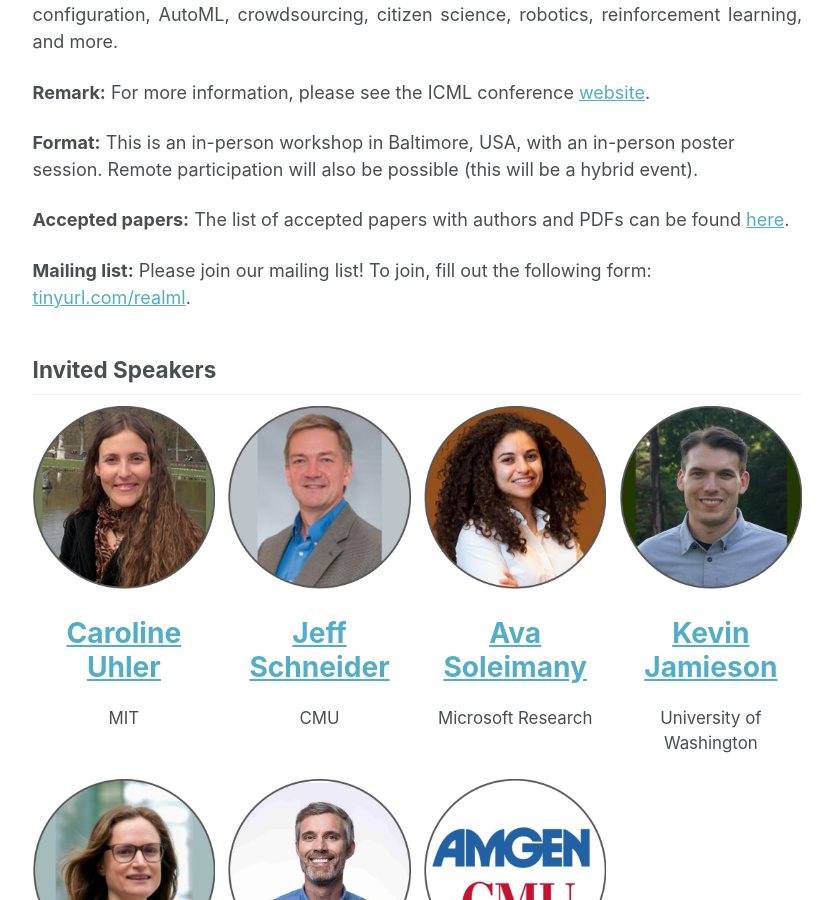
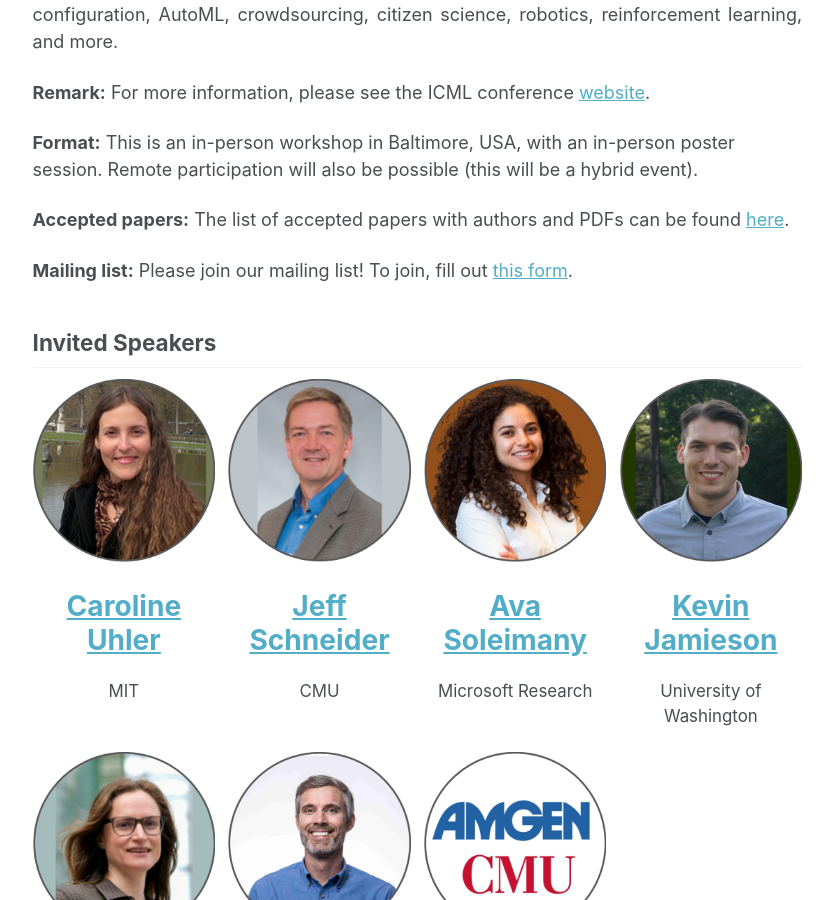
Before and after one commit to realworldml/icml2022, a Jekyll site: the page built from _pages/about.md, in a window 1280 px wide and 900 px high, scrolled down 584 px. Shown: the whole window, without its empty margins (249-1082 px from the left). Built offline with Jekyll 4.4.1, drawn with Linux system fonts in a browser that asks for light colours.

Commit message:
update home page link to mailing list

```diff
--- a/_pages/about.md
+++ b/_pages/about.md
@@ -70,7 +70,7 @@ This workshop aims to bring together researchers from academia and industry to d
 
 **Accepted papers:** The list of accepted papers with authors and PDFs can be found [here](/accepted/).
 
-**Mailing list:** Please join our mailing list! To join, fill out the following form: [tinyurl.com/realml](https://tinyurl.com/realml).
+**Mailing list:** Please join our mailing list! To join, fill out [this form](https://forms.gle/HyQHMQTnxLLXUhQu7).
 
 Invited Speakers
 ------
```
